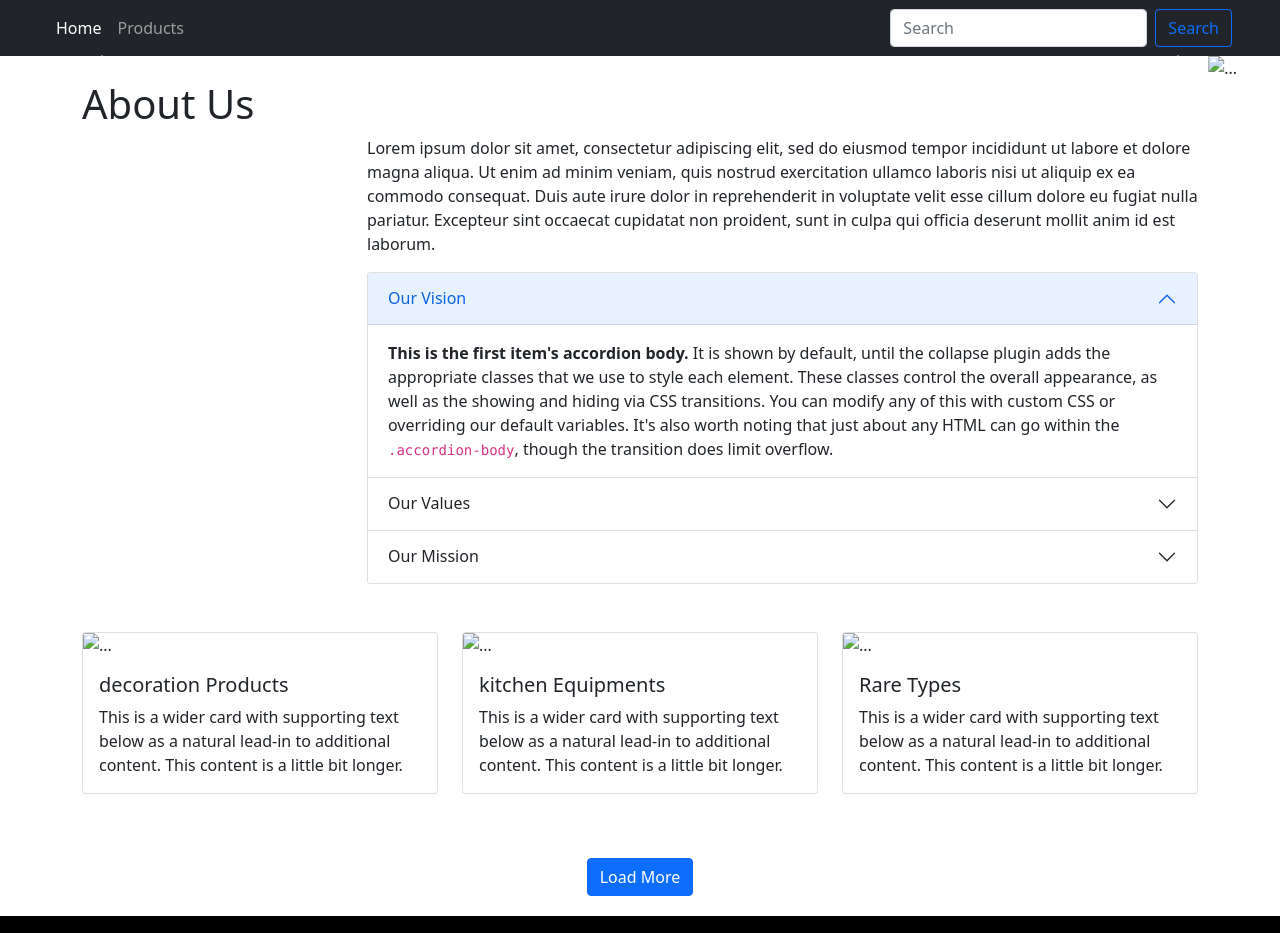
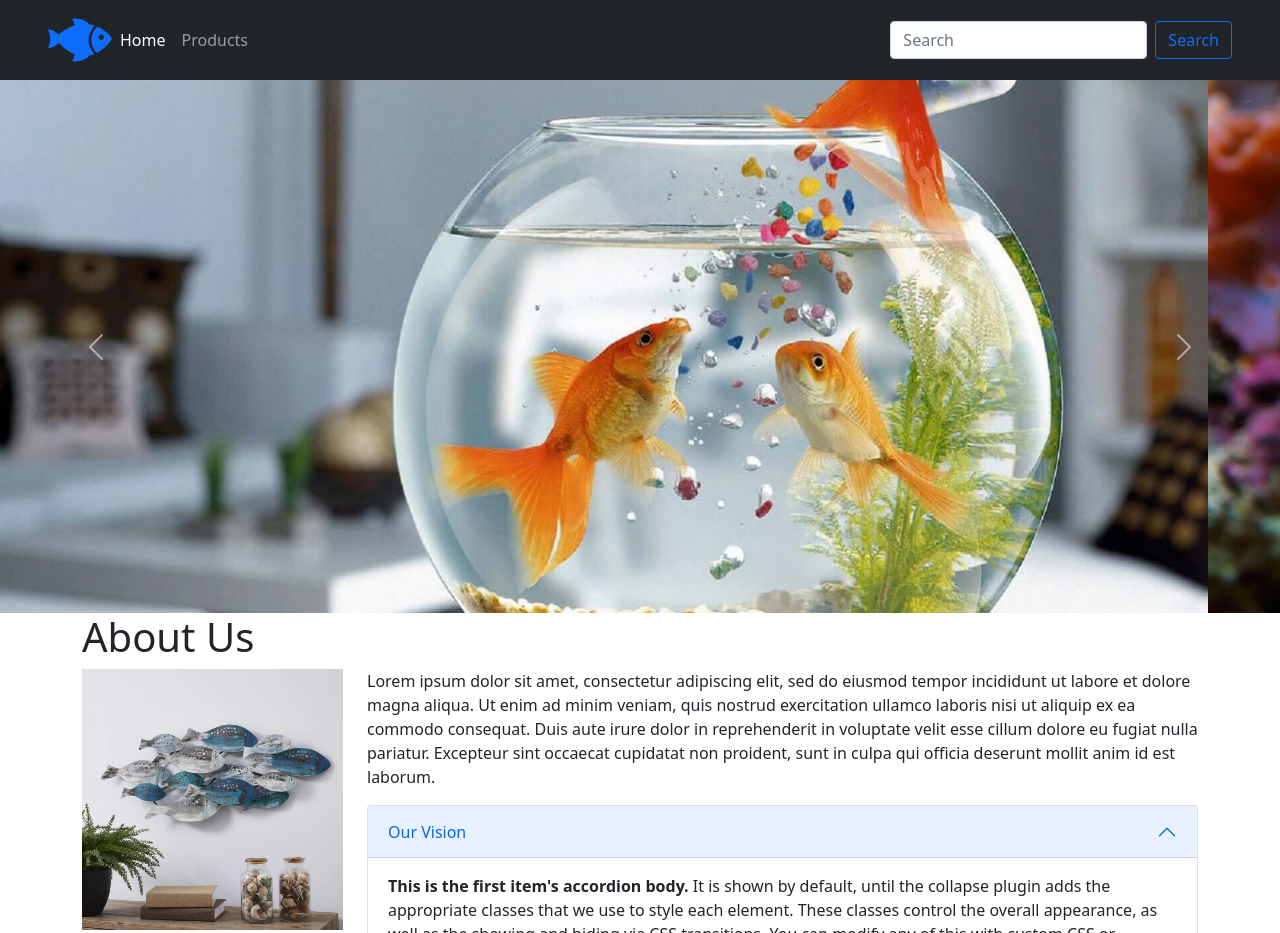
Before and after one commit to RashaAlmekhlafi/Fish-website, a plain HTML site: page index.html in a window 1280 px wide. Shown: the top 933 px of the page. Drawn offline with nearby package versions, Linux system fonts and the light colour scheme.

Commit message:
Update index.html

```diff
--- a/index.html
+++ b/index.html
@@ -20,7 +20,7 @@
 
     <nav class="navbar navbar-expand-lg navbar-dark bg-dark">
         <div class="container-fluid px-5">
-            <img src="images/logo.png" alt="">
+            <img src="logo.png" alt="">
             <button class="navbar-toggler" type="button" data-bs-toggle="collapse" data-bs-target="#navbarNav"
                 aria-controls="navbarNav" aria-expanded="false" aria-label="Toggle navigation">
                 <span class="navbar-toggler-icon"></span>
@@ -49,13 +49,13 @@
     <div id=" position carouselExampleControls" class="carousel slide" data-bs-ride="carousel">
         <div class="carousel-inner">
             <div class="carousel-item active">
-                <img src="images/carousel1.jpg" class="d-block w-100" alt="...">
+                <img src="carousel1.jpg" class="d-block w-100" alt="...">
             </div>
             <div class="carousel-item">
-                <img src="images/carousel2.jpg" class="d-block w-100" alt="...">
+                <img src="carousel2.jpg" class="d-block w-100" alt="...">
             </div>
             <div class="carousel-item">
-                <img src="images/carousel3.jpg" class="d-block w-100" alt="...">
+                <img src="carousel3.jpg" class="d-block w-100" alt="...">
             </div>
         </div>
         <button class="carousel-control-prev" type="button" data-bs-target="#carouselExampleControls"
@@ -81,7 +81,7 @@
         <div class="row">
 
             <div class="col-12 col-lg-3 col-xxl-4">
-                <img class="w-100" src="images/about.webp" alt="">
+                <img class="w-100" src="about.webp" alt="">
             </div>
             <div class="col-12 col-lg-9 col-xxl-8">
                 <p>Lorem ipsum dolor sit amet, consectetur adipiscing elit, sed do eiusmod tempor incididunt ut labore
@@ -160,7 +160,7 @@
         <div class="row">
             <div class="col-12 col-md-4">
                 <div class="card mb-3">
-                    <img src="images/decoration.jpg" class="card-img-top" alt="...">
+                    <img src="decoration.jpg" class="card-img-top" alt="...">
                     <div class="card-body">
                         <h5 class="card-title">decoration Products</h5>
                         <p class="card-text">This is a wider card with supporting text below as a natural lead-in to
@@ -171,7 +171,7 @@
             </div>
             <div class="col-12 col-md-4">
                 <div class="card mb-3">
-                    <img src="images/kitchen.jpg" class="card-img-top" alt="...">
+                    <img src="kitchen.jpg" class="card-img-top" alt="...">
                     <div class="card-body">
                         <h5 class="card-title">kitchen Equipments</h5>
                         <p class="card-text">This is a wider card with supporting text below as a natural lead-in to
@@ -182,7 +182,7 @@
             </div>
             <div class="col-12 col-md-4">
                 <div class="card mb-3">
-                    <img src="images/rare.webp" class="card-img-top" alt="...">
+                    <img src="rare.webp" class="card-img-top" alt="...">
                     <div class="card-body">
                         <h5 class="card-title">Rare Types</h5>
                         <p class="card-text">This is a wider card with supporting text below as a natural lead-in to
```
